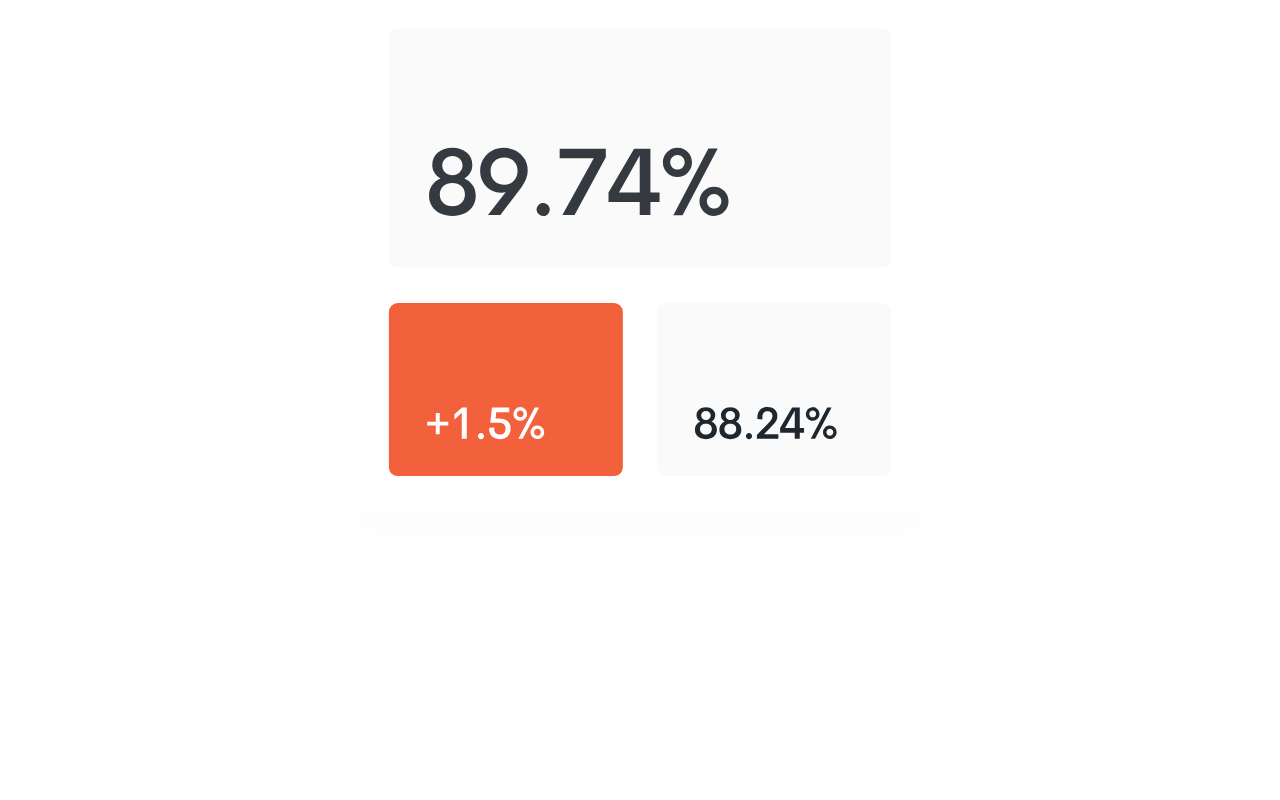
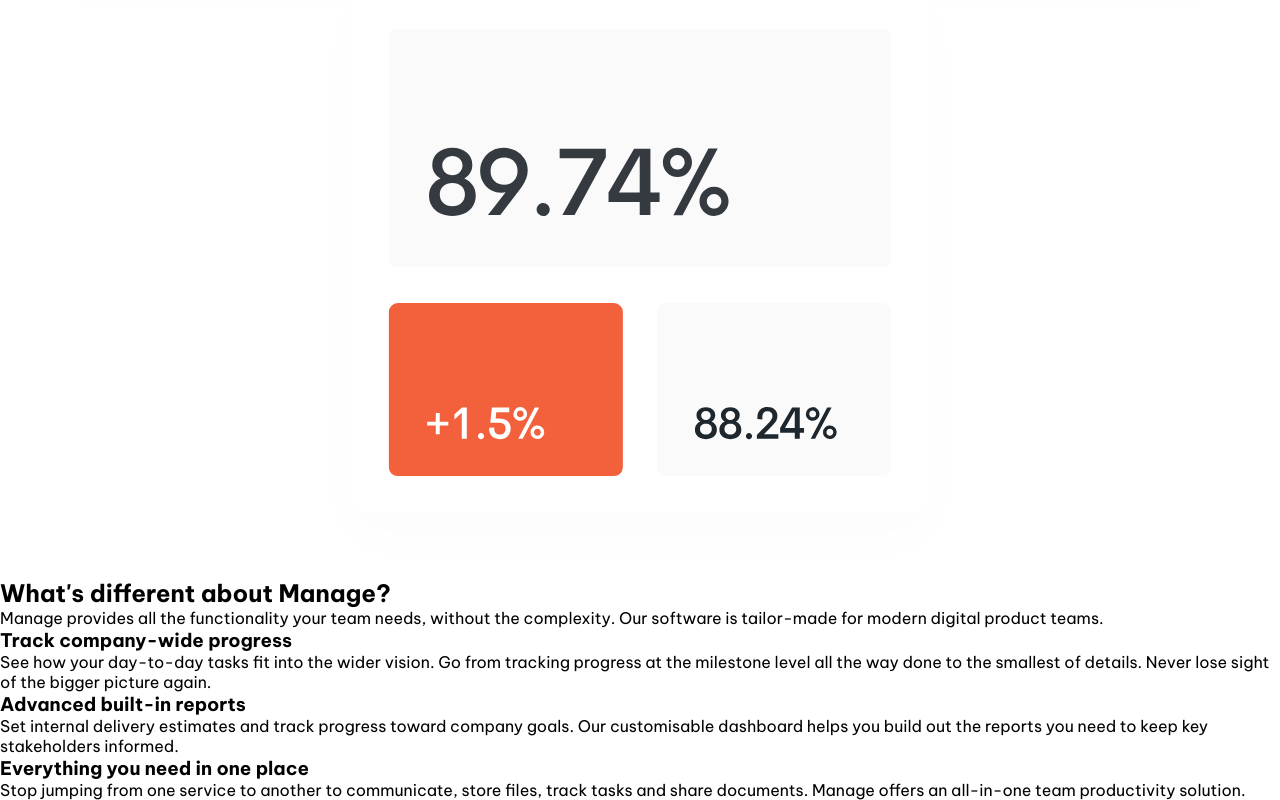
Before and after one commit to sara2lbadry/manage-landing-page, a React (Vite) app: page / in a window 1280 px wide. Shown: the part 901-1701 px from the top of the page. Before the commit the page ends 1479 px from the top, so only its background shows below. Built offline with nearby package versions, Linux system fonts and the light colour scheme.

Commit message:
creating home component jsx

```diff
--- a/src/App.jsx
+++ b/src/App.jsx
@@ -1,11 +1,13 @@
 import { useState } from 'react'
 import Header from './components/header/Header'
+import Home from './components/home/Home'
 
 function App() {
 
   return (
     <>
     <Header />
+    <Home />
     </>
   )
 }
--- /dev/null
+++ b/src/components/home/Home.jsx
@@ -0,0 +1,52 @@
+import React from "react";
+import "./home.css";
+
+function Home() {
+  return (
+    <section id="home">
+      <div className="home_container container">
+        <div className="even_columns">
+          <div className="home_desc">
+            <h2 className="home_title">What's different about Manage?</h2>
+            <p>
+              Manage provides all the functionality your team needs, without the
+              complexity. Our software is tailor-made for modern digital product
+              teams.
+            </p>
+          </div>
+          <div className="list_conatiner">
+            <ul className="number_list">
+              <li>
+                <h3 className="list_title">Track company-wide progress</h3>
+                <p>
+                  See how your day-to-day tasks fit into the wider vision. Go
+                  from tracking progress at the milestone level all the way done
+                  to the smallest of details. Never lose sight of the bigger
+                  picture again.
+                </p>
+              </li>
+              <li>
+                <h3 className="list_title">Advanced built-in reports</h3>
+                <p>
+                  Set internal delivery estimates and track progress toward
+                  company goals. Our customisable dashboard helps you build out
+                  the reports you need to keep key stakeholders informed.
+                </p>
+              </li>
+              <li>
+                <h3 className="list_title">Everything you need in one place</h3>
+                <p>
+                  Stop jumping from one service to another to communicate, store
+                  files, track tasks and share documents. Manage offers an
+                  all-in-one team productivity solution.
+                </p>
+              </li>
+            </ul>
+          </div>
+        </div>
+      </div>
+    </section>
+  );
+}
+
+export default Home;
```
Also changed, not shown: src/components/header/Header.jsx (+7 -7 lines), src/components/home/home.css (added).
